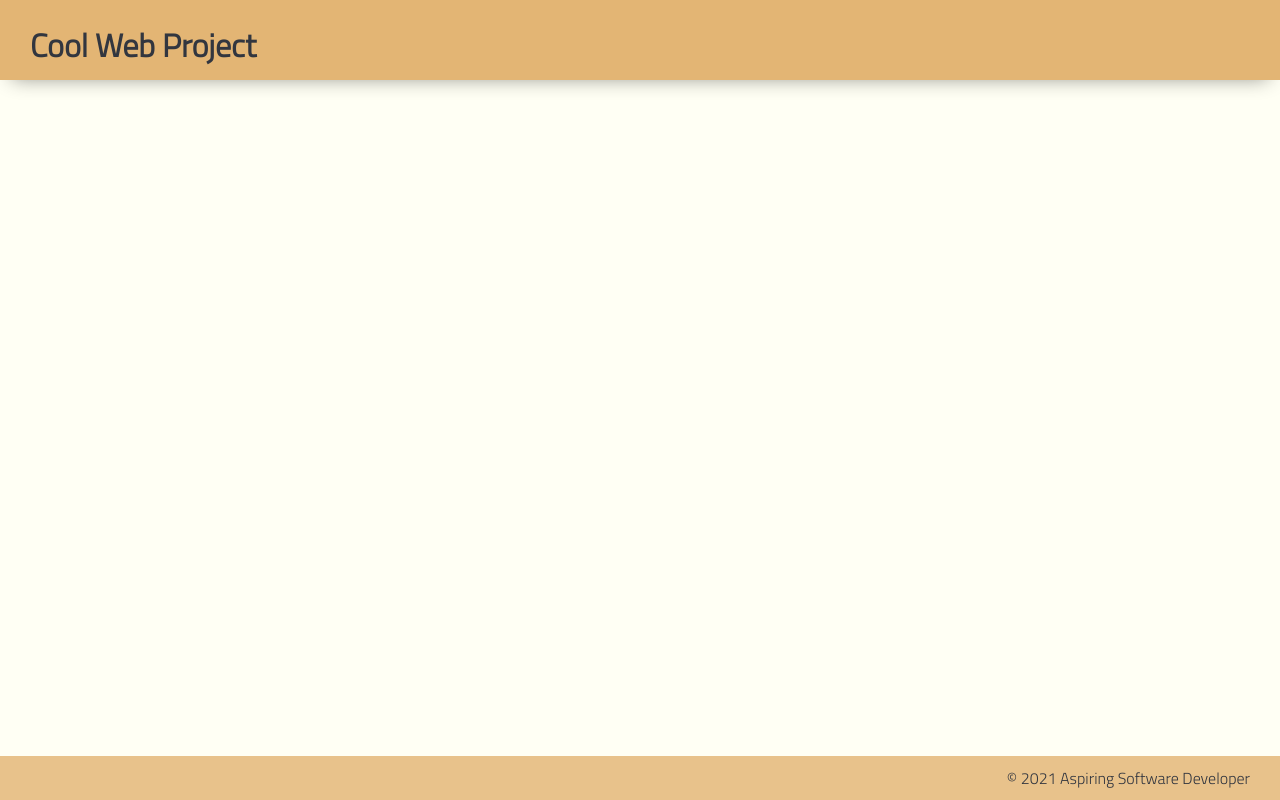
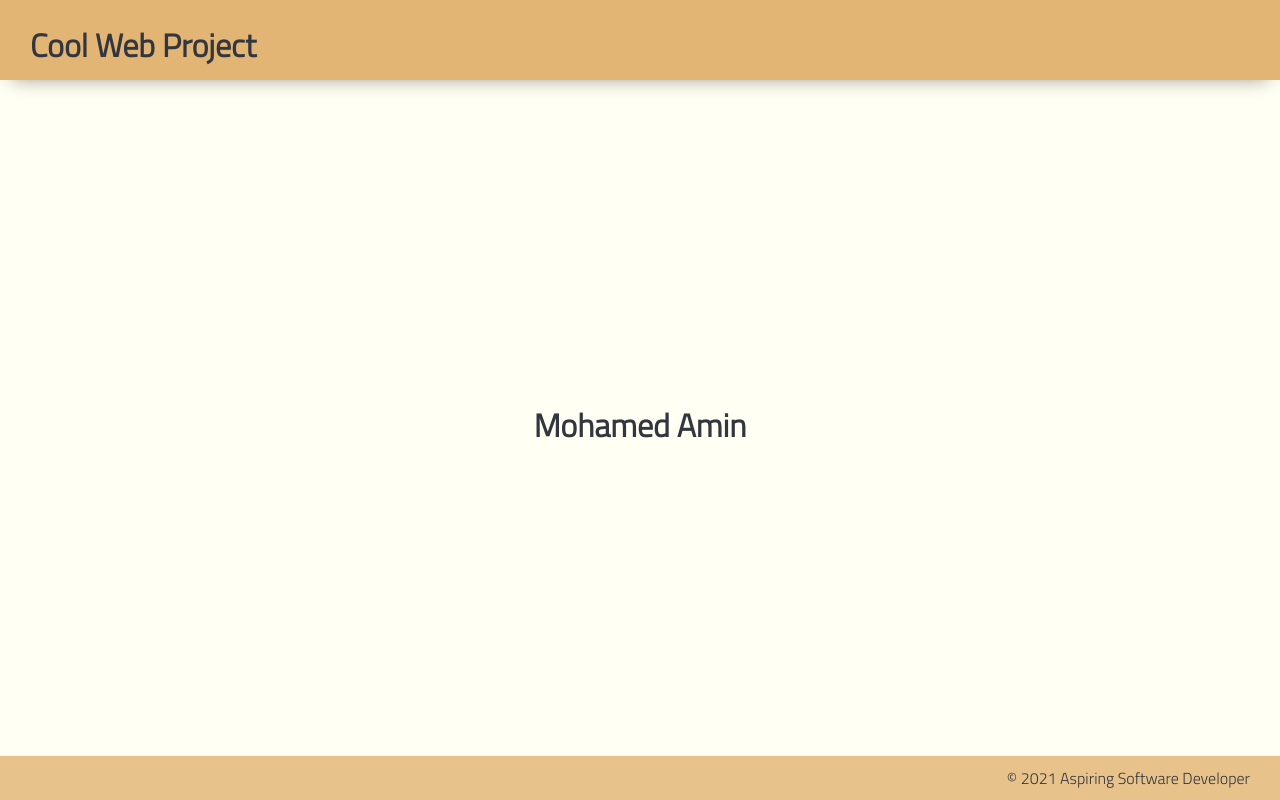
Before and after one commit to taha-amin/about-me-js-demo, a plain HTML site: page index.html in a window 1280 px wide. Drawn offline with Linux system fonts and the light colour scheme.

Commit message:
added h1 header and some plans to readme file

```diff
--- a/index.html
+++ b/index.html
@@ -20,7 +20,9 @@
             <h1>Cool Web Project</h1>
         </header>
 
-        <main></main>
+        <main>
+            <h1>Mohamed Amin</h1>
+        </main>
 
         <footer>&copy; 2021 Aspiring Software Developer</footer>
 
```
Also changed, not shown: 1 other file.
